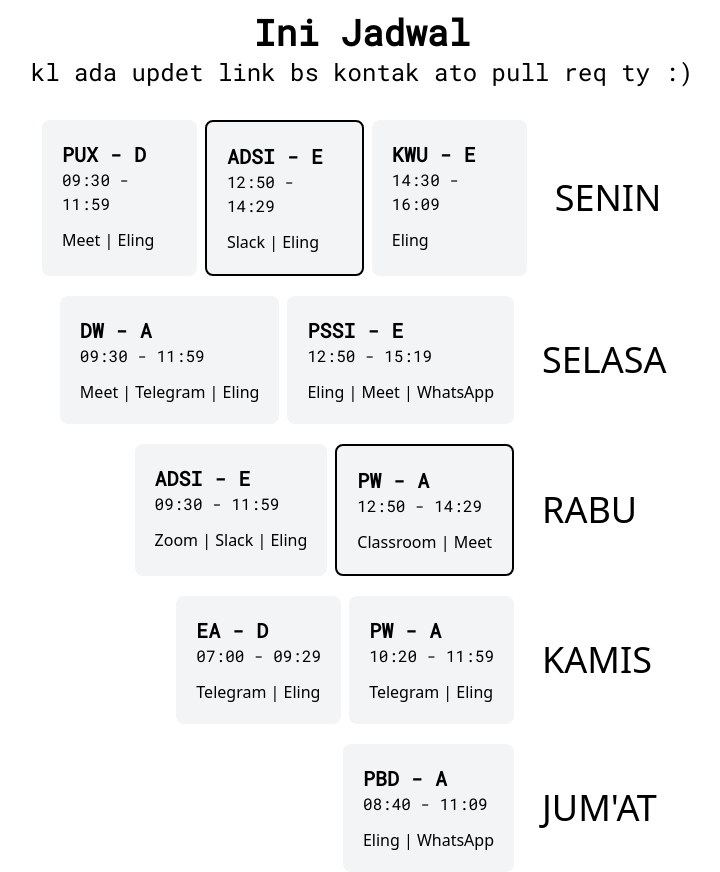
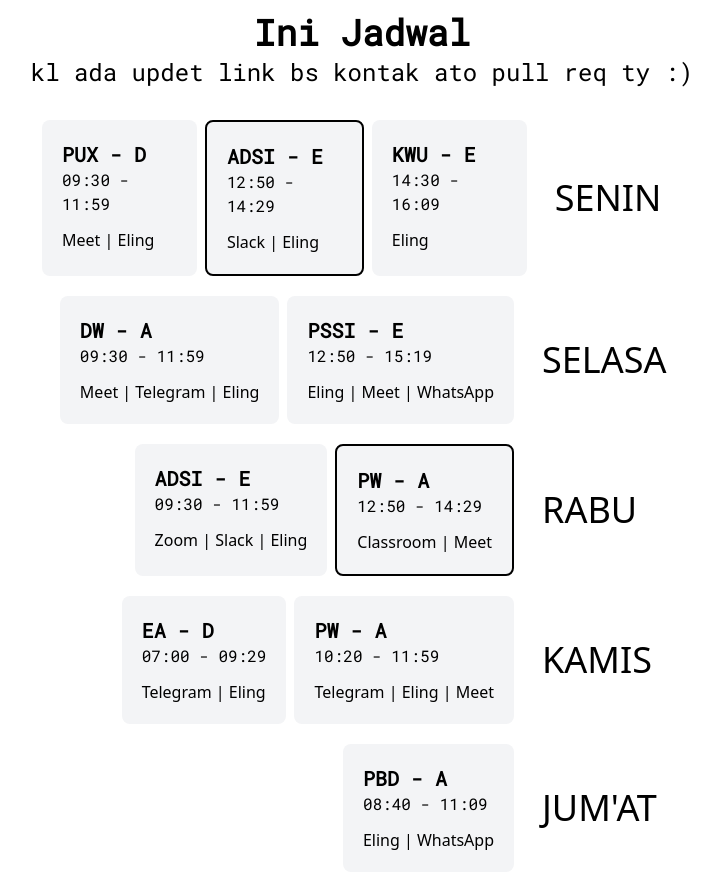
Before and after one commit to e-edsen/OSH, a plain HTML site: page index.html in a window 1280 px wide. Shown: the whole page, without its empty margins (278-998 px from the left). Drawn offline with nearby package versions, Linux system fonts and the light colour scheme.

Commit message:
fix link

```diff
--- a/index.html
+++ b/index.html
@@ -65,7 +65,7 @@
                 <h1 class="mb-3">12:50 -  15:19</h1>
 
                 <a target="_blank" href="https://eling.ub.ac.id/course/view.php?id=1088">Eling | </a>
-                <a target="_blank" href="https://meet.google.com/jww-ezch-gjf">Meet | </a>
+                <a target="_blank" href="https://meet.google.com/hob-vzdz-wun">Meet | </a>
                 <a target="_blank" href="https://web.whatsapp.com/">WhatsApp</a>
 
             </div>
@@ -115,7 +115,8 @@
                 <h1 class="mb-3">10:20 - 11:59</h1>
 
                 <a target="_blank" href="https://web.telegram.org/">Telegram | </a>
-                <a target="_blank" href="https://eling.ub.ac.id/course/view.php?id=1084">Eling</a>
+                <a target="_blank" href="https://eling.ub.ac.id/course/view.php?id=1084">Eling | </a>
+                <a target="_blank" href="https://meet.google.com/njs-ytbb-jxa">Meet</a>
             </div>
 
             <div class="flex w-40">
```
